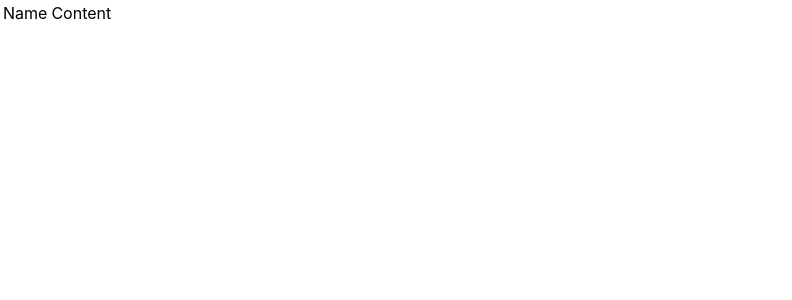
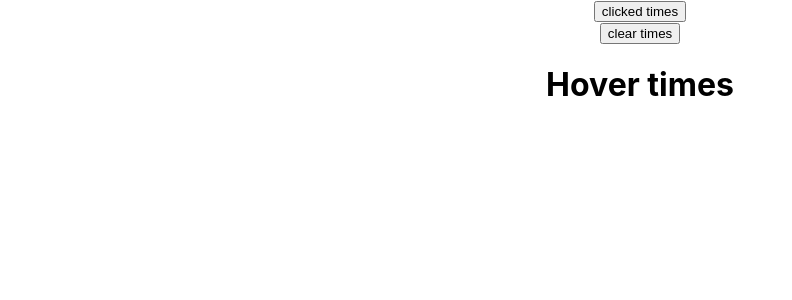
Before and after one commit to Raja9885/Reactjs, a React (Create React App) app in the folder raja/: page / in a window 1280 px wide. Shown: the top 300 px of the page, without its empty margins (0-792 px from the left). Built offline with nearby package versions, Linux system fonts and the light colour scheme.

Commit message:
practice task

```diff
--- a/raja/public/index.html
+++ b/raja/public/index.html
@@ -29,6 +29,7 @@
   <body>
     <noscript>You need to enable JavaScript to run this app.</noscript>
     <div id="root"></div>
+    <div id="portals-root"></div>
     <!--
       This HTML file is a template.
       If you open it directly in the browser, you will see an empty page.
--- a/raja/src/App.js
+++ b/raja/src/App.js
@@ -1,7 +1,16 @@
 import React from 'react';
 // import React, { Components } from 'react';
 import './App.css';
-import FragmentDemo from './components/FragmentDemo';
+import ClickCounter from './components/ClickCounter';
+// import ClickCounter from './components/ClickCounter';
+import Count from './components/Count';
+import Hover from './components/Hover';
+// import Hover from './components/Hover';
+// import User from './components/User';
+// import PortalsDemo from './components/PortalsDemo';
+// import FocusInput from './components/FocusInput';
+// import RefDemo from './components/RefDemo';
+// import FragmentDemo from './components/FragmentDemo';
 // import InLine from './components/InLine';
 // import NameList from './components/NameList';
 // import ParentComponent from './components/ParentComponent';
@@ -27,7 +36,21 @@ class App extends React.Component {
   render() {
    return (
       <div className="App">
-        <FragmentDemo />
+        <Count render={(Count, incrementCount) =>(
+        <ClickCounter Count={Count}
+         incrementCount={incrementCount}  />
+         )} />
+          <Count render={(Count, incrementCount) =>(
+        <Hover Count={Count}
+         incrementCount={incrementCount}  />
+         )} />
+        {/* <ClickCounter />
+        <Hover />
+        <User name={(isLogedIn) => isLogedIn ? 'Raja' : 'Guest'} /> */}
+        {/* <PortalsDemo /> */}
+        {/* <FocusInput /> */}
+        {/* <RefDemo /> */}
+        {/* <FragmentDemo /> */}
         {/* <Form /> */}
         {/* <h1 className='error'>Error</h1>
         <h1 className={styles.success}>Success</h1> */}
--- /dev/null
+++ b/raja/src/components/ClickCounter.js
@@ -0,0 +1,24 @@
+import React, { Component } from 'react'
+
+class ClickCounter extends Component {
+
+    decrementCount = () =>{
+        this.setState(prevState =>{
+            return {count: prevState.count - 1}
+        })
+    }
+
+
+
+render() {
+    const { count, incrementCount } = this.props
+    return <div>
+        <button onClick={incrementCount}>clicked {count}  times</button>
+        <div>
+        <button onClick={this.decrementCount}>clear  times</button>
+        </div>
+    </div>
+}
+}
+
+export default ClickCounter
--- a/raja/src/components/Column.js
+++ b/raja/src/components/Column.js
@@ -2,10 +2,10 @@ import React from 'react'
 
 function Column() {
   return (
-    <>
+    <React.Fragment>
       <td> Name</td>
       <td>Content</td>
-    </>
+    </React.Fragment>
   )
 }
 
--- /dev/null
+++ b/raja/src/components/Count.js
@@ -0,0 +1,27 @@
+import React, { Component } from 'react'
+
+
+class Count extends Component {
+    constructor(props) {
+        super(props)
+
+        this.state = {
+            count: 0
+        }
+    }
+
+    incrementCount = () => {
+        this.setState ( prevState => {
+            return { count: prevState.count + 1 }
+        })
+    }
+  render() {
+    return (
+      <div>
+      {this.props.render(this.state.count, this.incrementCount)}
+      </div>
+    )
+  }
+}
+
+export default Count
--- /dev/null
+++ b/raja/src/components/FocusInput.js
@@ -0,0 +1,24 @@
+import React, { Component } from 'react'
+import Input from './Input'
+
+
+class FocusInput extends Component {
+    constructor(props) {
+      super(props)
+      this.componentRef = React.createRef()
+    }
+    clickHandler = () =>{
+        this.componentRef.current.focusInput()
+    }
+
+  render() {
+    return (
+      <div>
+        <Input ref={this.componentRef}/>
+        <button onClick={this.clickHandler}>Focus on</button>
+      </div>
+    )
+  }
+}
+
+export default FocusInput
--- /dev/null
+++ b/raja/src/components/Hover.js
@@ -0,0 +1,12 @@
+import React, { Component } from 'react'
+
+ class Hover extends Component {
+  render() {
+     const {count, incrementCount} = this.props
+    return (
+      <h1 onMouseOver={incrementCount}>Hover {count}times</h1>
+    )
+  }
+}
+
+export default Hover
--- /dev/null
+++ b/raja/src/components/PortalsDemo.js
@@ -0,0 +1,11 @@
+import React from 'react'
+import ReactDOM from 'react-dom'
+
+function PortalsDemo() {
+    return ReactDOM.createPortal(
+        <h1> Hello Rajasekhar</h1>,
+        document.getElementById("portals-root")
+    )
+}
+
+export default PortalsDemo
--- /dev/null
+++ b/raja/src/components/RefDemo.js
@@ -0,0 +1,28 @@
+import React, { Component } from 'react'
+
+class RefDemo extends Component {
+    constructor(props) {
+      super(props)
+      this.inputRef= React.createRef()
+    }
+
+    componentDidMount() {
+        this.inputRef.current.focus()
+        console.log(this.inputRef);
+    }
+    changeHandler = () =>{
+        alert(this.inputRef.current.value)
+    }
+
+  render() {
+    return (
+      <div>
+        <input type='text' ref={this.inputRef}/><br></br>
+        <button onClick={this.changeHandler}>Click Me</button>
+
+      </div>
+    )
+  }
+}
+
+export default RefDemo
--- /dev/null
+++ b/raja/src/components/User.js
@@ -0,0 +1,13 @@
+import React, { Component } from 'react'
+
+class User extends Component {
+  render() {
+    return (
+        <div>
+            {this.props.name(true)}
+        </div>
+    )
+  }
+}
+
+export default User
```
Also changed, not shown: raja/src/components/Input.js (added, +21 -0 lines).
